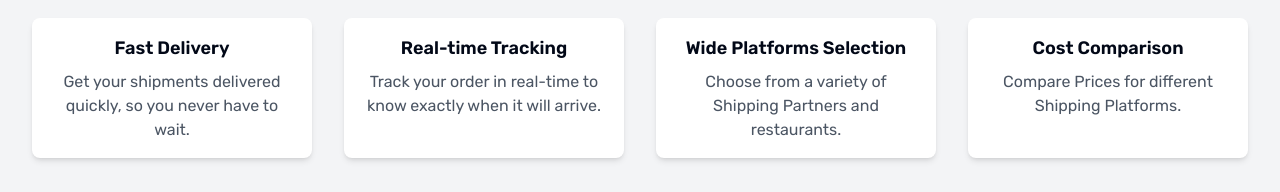
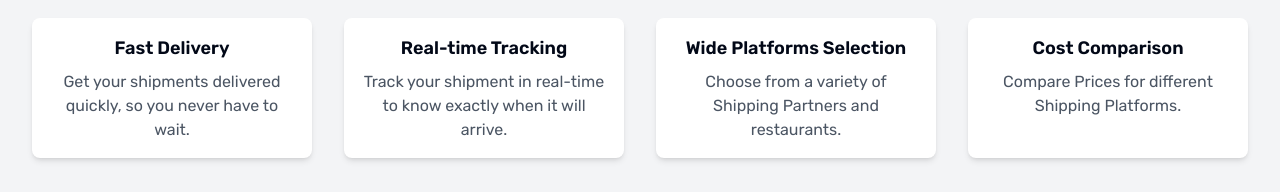
Before and after one commit to mutebinuhu/delivernext, a Next.js app: page / in a window 1280 px wide. Shown: the part 632-824 px from the top of the page. Built offline with nearby package versions, Linux system fonts and the light colour scheme.

Commit message:
chore: few changes

```diff
--- a/app/components/FeaturesAndBenefits.js
+++ b/app/components/FeaturesAndBenefits.js
@@ -8,7 +8,7 @@ const FeaturesBenefitsSection = () => {
         },
         {
             title: 'Real-time Tracking',
-            description: 'Track your order in real-time to know exactly when it will arrive.',
+            description: 'Track your shipment in real-time to know exactly when it will arrive.',
         },
         {
             title: 'Wide Platforms Selection',
```
